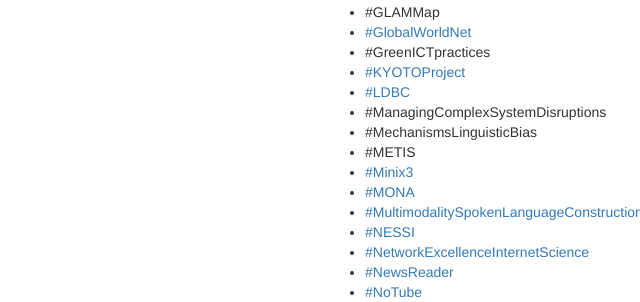
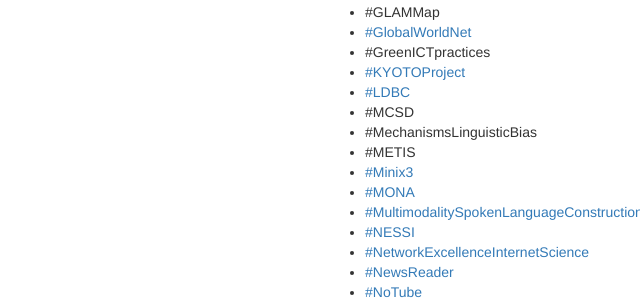
Before and after one commit to NicoletteS/django101, a Django app: page /home/ in a window 1440 px wide; the page is wider, and only the part inside the window is pictured. Shown: the part 739-1041 px from the top of that part, without its empty margins (800-1440 px from the left). Run offline with Django 3.2, Linux system fonts and the light colour scheme; the visitor is signed in with stand-in values (Sample User, id 1); data that the repository does not hold is empty; some libraries are stand-ins or nearby versions.

Commit message:
HashtagFix

```diff
--- a/social/templates/social/home.html
+++ b/social/templates/social/home.html
@@ -73,7 +73,7 @@
 		<li>#GreenICTpractices</li>
 		<li><a href="http://kyoto-project.eu/xmlgroup.iit.cnr.it/kyoto/index.html" target="_blank">#KYOTOProject</a></li>
 		<li><a href="http://ldbcouncil.org/industry/organization/origins" target="_blank">#LDBC</a></li>
-		<li>#ManagingComplexSystemDisruptions</li>
+		<li>#MCSD</li>
 		<li>#MechanismsLinguisticBias</li>
 		<li>#METIS</li>
 		<li><a href="http://www.minix3.org/" target="_blank">#Minix3</a></li>
```
